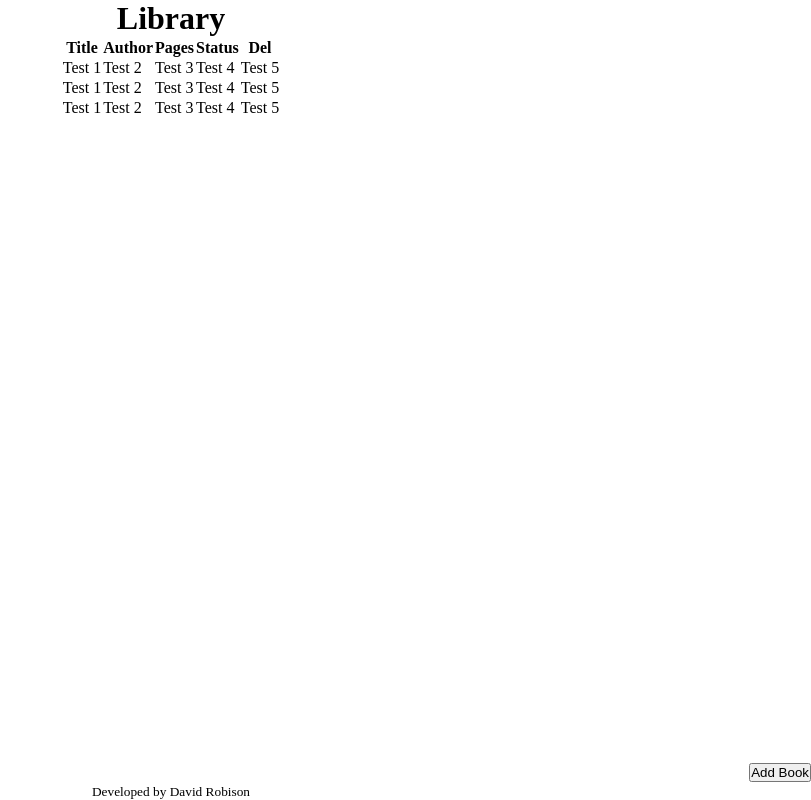
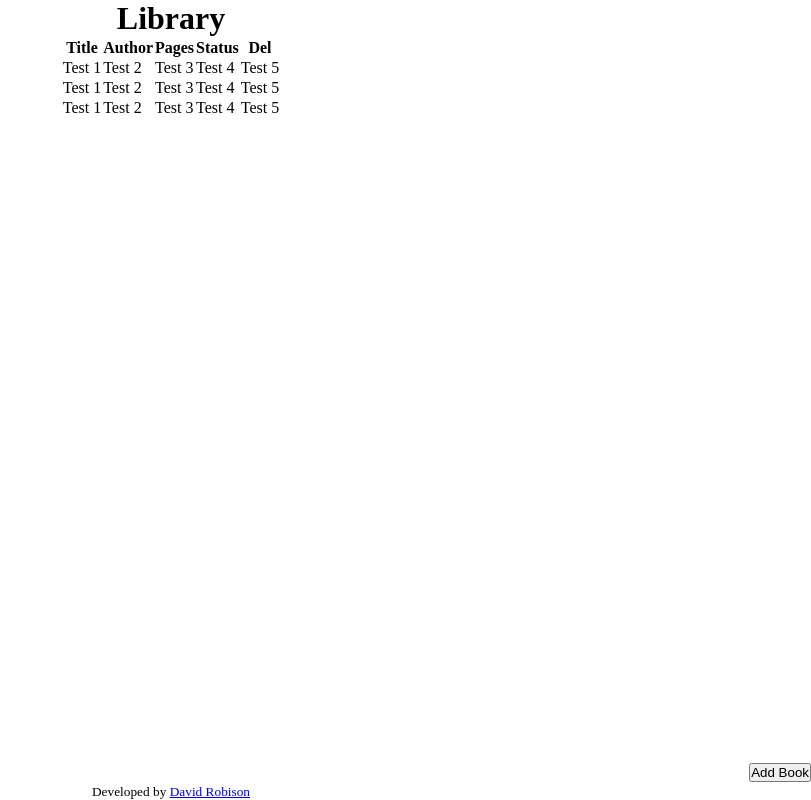
Before and after one commit to robisonwebdev/library-react, a React (Create React App) app: page / in a window 1280 px wide. Shown: the whole page, without its empty margins (469-1280 px from the left). Built offline with nearby package versions, Linux system fonts and the light colour scheme.

Commit message:
Added address prop with footer

```diff
--- a/src/App.js
+++ b/src/App.js
@@ -8,7 +8,7 @@ const App = () => {
     <div id='App'>
       <Header title={'Library'} />
       <Main />
-      <Footer name={'David Robison'} />
+      <Footer address={'https://github.com/robisonwebdev'} name={'David Robison'} />
     </div>
   );
 }
```
